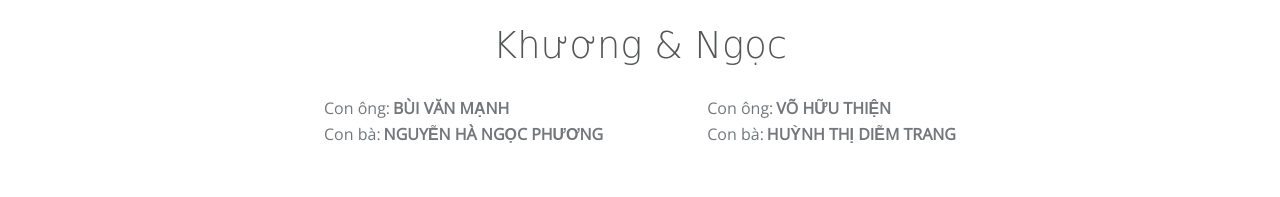
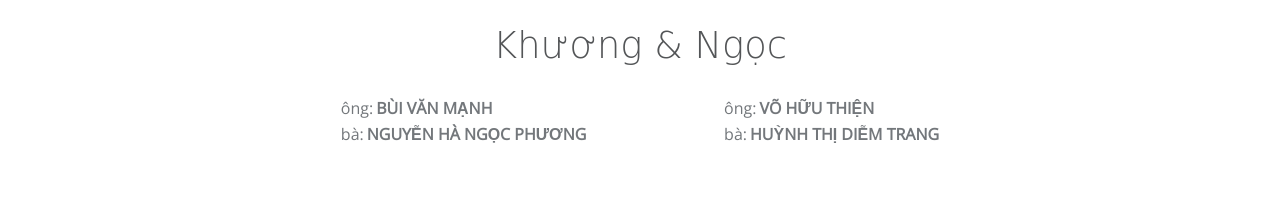
Before and after one commit to dochinhlatoi113/my-wedding, a plain HTML site: page index.html in a window 1280 px wide. Shown: the part 1427-1624 px from the top of the page. Drawn offline with nearby package versions, Linux system fonts and the light colour scheme; animation ran at ten frames a second; a web font is replaced by a local one.

Commit message:
Update index.html

```diff
--- a/index.html
+++ b/index.html
@@ -164,15 +164,15 @@
                         <p class="groom-bride-signature"><span>Khương</span> & <span>Ngọc</span></p>
                         <div class="parent-info-group">
                         	                                <div class="parent-infos">
-                                	                                	<div class="parent-info"><span class="parent-title">Con ông:</span> <span class="parent-name">Bùi Văn Mạnh</span></div>
+                                	                                	<div class="parent-info"><span class="parent-title"> ông:</span> <span class="parent-name">Bùi Văn Mạnh</span></div>
 
-                                	                                	<div class="parent-info"><span class="parent-title">Con bà:</span> <span class="parent-name">Nguyễn Hà Ngọc Phương</span></div>
+                                	                                	<div class="parent-info"><span class="parent-title">bà:</span> <span class="parent-name">Nguyễn Hà Ngọc Phương</span></div>
                                 	                                </div>
 
                                                             <div class="parent-infos">
-                                	                                	<div class="parent-info"><span class="parent-title">Con ông:</span> <span class="parent-name">Võ Hữu Thiện</span></div>
+                                	                                	<div class="parent-info"><span class="parent-title">ông:</span> <span class="parent-name">Võ Hữu Thiện</span></div>
 
-                                	                                	<div class="parent-info"><span class="parent-title">Con bà:</span> <span class="parent-name"> Huỳnh Thị Diễm Trang</span></div>
+                                	                                	<div class="parent-info"><span class="parent-title">bà:</span> <span class="parent-name"> Huỳnh Thị Diễm Trang</span></div>
                                 	                                </div>
                                                         </div>
                     </div>
```
